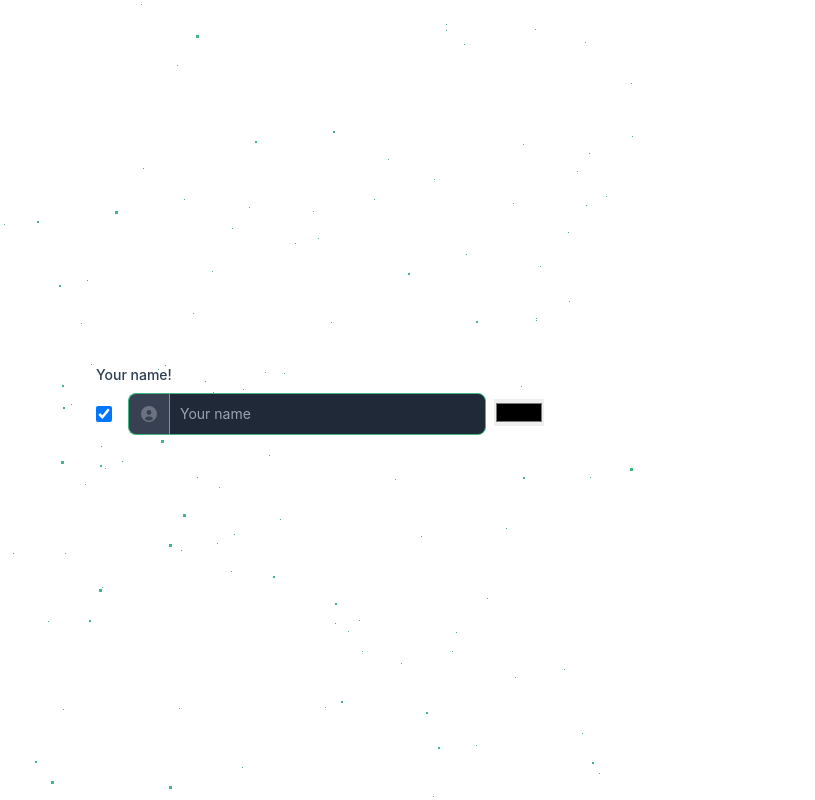
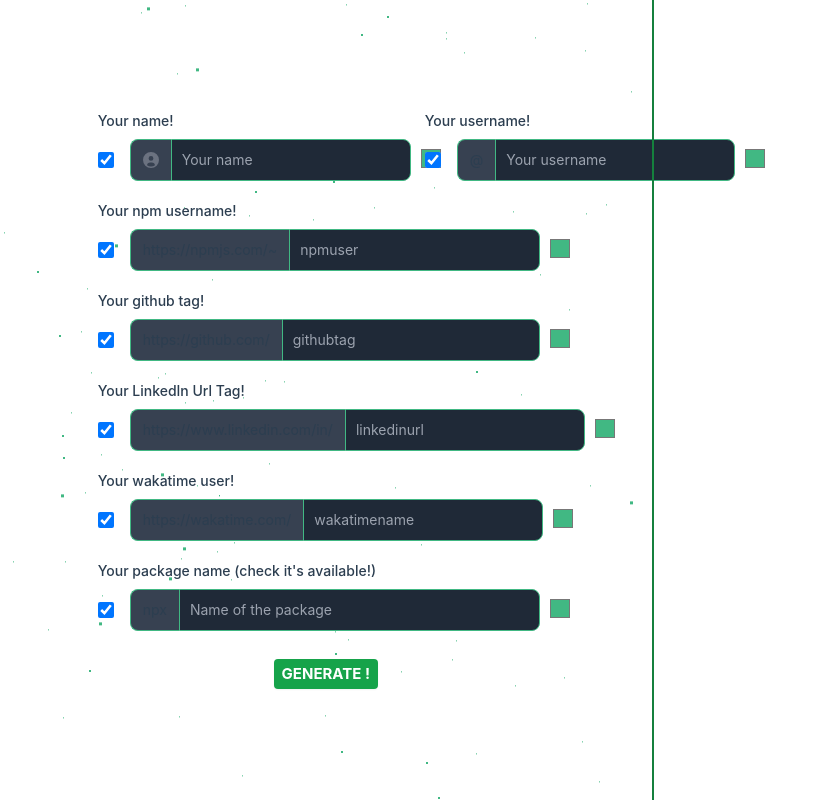
Before and after one commit to GarriguesN/npmcards-generator, a Vue app: page / in a window 1280 px wide. Shown: the whole page, without its empty margins (0-815 px from the left). Built offline with nearby package versions, Linux system fonts and the light colour scheme.

Commit message:
"Refactored ColorPicker and Form components, updated styles and layout, and added new Input and Button components."

```diff
--- /dev/null
+++ b/src/components/Button.vue
@@ -0,0 +1,72 @@
+<script setup>
+import { onMounted } from 'vue';
+
+const props = defineProps({
+    label:{
+        type: String,
+        required: true
+    },
+    type: {
+      type: String,
+      default: 'button'
+    }
+})
+
+onMounted(() => {
+    function rippleEffect(event) {
+    const btn = event.currentTarget;
+
+        const circle = document.createElement("span");
+        const diameter = Math.max(btn.clientWidth, btn.clientHeight);
+        const radius = diameter / 2;
+
+        circle.style.width = circle.style.height = `${diameter}px`;
+        circle.style.left = `${event.clientX - (btn.offsetLeft + radius)}px`;
+        circle.style.top = `${event.clientY - (btn.offsetTop + radius)}px`;
+        circle.classList.add("ripple");
+
+        const ripple = btn.getElementsByClassName("ripple")[0];
+
+        if (ripple) {
+            ripple.remove();
+        }
+
+        btn.appendChild(circle);
+    }
+
+    const btns = document.getElementsByClassName("bt");
+    for (let i = 0; i < btns.length; i++) {
+        btns[i].addEventListener("click", rippleEffect);
+    }
+});
+
+</script>
+
+<template>
+    <div class="flex">
+        <div>
+            <button :type="type" class="bt rounded px-2 py-1 min-w-max font-bold overflow-hidden shadow-sm relative bg-green-600 box-border border-floridaRed text-white hover:bg-opacity-90
+            mobile:px-5
+            mobile:py-2">
+                {{ label ? label : 'DEFAULT' }}
+            </button>
+        </div>
+
+    </div>
+</template>
+
+<style>
+    span.ripple {
+        position: absolute;
+        border-radius: 50%;
+        transform: scale(0);
+        animation: ripple 600ms linear;
+        background-color: rgba(255, 255, 255, 0.7);
+    }
+    @keyframes ripple {
+    to {
+        transform: scale(4);
+        opacity: 0;
+    }
+    }
+</style>
--- a/src/components/ColorPicker.vue
+++ b/src/components/ColorPicker.vue
@@ -14,7 +14,12 @@ const props = defineProps({
     <label>
         <input
             type="color"
-            class="color-picker"
+            class="bg-transparent outline-none w-[400%]"
+            value="#41B883"
         >
     </label>
 </template>
+
+<style>
+
+</style>
--- a/src/components/Form.vue
+++ b/src/components/Form.vue
@@ -1,33 +1,32 @@
 <script setup>
-import ColorPicker from "@/components/ColorPicker.vue"
+import { ref } from 'vue';
+import Input from "@/components/Input.vue"
+import Button from "@/components/Button.vue"
+
+const handleSubmit = (event) => {
+  event.preventDefault();
+  // Form logic
+  console.log('Send it!');
+};
 </script>
 
 
 <template>
-  <form class="w-[70%]">
-    <div id="nameSection">
-      <label for="name" class="block mb-2 text-sm font-medium">Your name!</label>
-      <div class="flex">
-        <div class="flex items-center me-4">
-          <input checked id="nameCheckbox" type="checkbox" value=""
-            class="w-4 h-4 text-green-600 bg-gray-100 border-gray-300 rounded focus:ring-green-500 dark:focus:ring-green-600 dark:ring-offset-gray-800 focus:ring-2 dark:bg-gray-700 dark:border-gray-600">
-        </div>
-        <span
-          class="inline-flex items-center px-3 text-sm bg-gray-700 rounded-s-lg border-t border-l border-b border-[#41B883] ">
-          <svg class="w-4 h-4 text-gray-500 dark:text-gray-400" aria-hidden="true" xmlns="http://www.w3.org/2000/svg"
-            fill="currentColor" viewBox="0 0 20 20">
-            <path
-              d="M10 0a10 10 0 1 0 10 10A10.011 10.011 0 0 0 10 0Zm0 5a3 3 0 1 1 0 6 3 3 0 0 1 0-6Zm0 13a8.949 8.949 0 0 1-4.951-1.488A3.987 3.987 0 0 1 9 13h2a3.987 3.987 0 0 1 3.951 3.512A8.949 8.949 0 0 1 10 18Z" />
-          </svg>
-        </span>
-        <input type="text" id="name"
-          class="rounded-none rounded-e-lg text-gray-700 border border-[#41B883] caret-[#41B883] focus:border-[#41B883] focus:ring-[#41B883] bg-gray-800 flex-1 text-sm p-2.5"
-          placeholder="Your name">
-        <div class="flex items-center ml-2">
-          <ColorPicker></ColorPicker>
-        </div>
-      </div>
+  <form class="w-[70%] space-y-5" @submit="handleSubmit">
+    <div class="flex justify-between">
+      <Input ids="nameInput" idCheckbox="nameCheckbox" label="Your name!" info="name" placeholder="Your name" />
+      <Input ids="usernameInput" idCheckbox="usernameCheckbox" label="Your username!" info="@" placeholder="Your username" />
     </div>
+    <Input ids="npmInput" idCheckbox="npmCheckbox" label="Your npm username!" info="https://npmjs.com/~" placeholder="npmuser" />
+    <Input ids="githubInput" idCheckbox="githubCheckbox" label="Your github tag!" info="https://github.com/" placeholder="githubtag" />
+    <Input ids="linkedinInput" idCheckbox="linkedinCheckbox" label="Your LinkedIn Url Tag!" info="https://www.linkedin.com/in/" placeholder="linkedinurl" />
+    <Input ids="wakatimeInput" idCheckbox="wakatimeCheckbox" label="Your wakatime user!" info="https://wakatime.com/" placeholder="wakatimename" />
+    <Input ids="cardInput" idCheckbox="cardCheckbox" label="Your package name (check it's available!)" info="npx" placeholder="Name of the package" />
+
+    <div class="flex justify-center pt-2">
+      <Button :type="'submit'" label="GENERATE !" />
+    </div>
+
 
   </form>
 </template>
--- /dev/null
+++ b/src/components/Input.vue
@@ -0,0 +1,64 @@
+
+<script setup>
+import ColorPicker from "@/components/ColorPicker.vue"
+
+
+  const props = defineProps({
+      label: {
+          type: String,
+          required: true
+      },
+      idCheckbox: {
+          type: String,
+          required: true
+      },
+      ids: {
+          type: String,
+          required: true
+      },
+      info: {
+          type: String,
+          required: true
+      },
+      placeholder: {
+          type: String,
+          required: true
+      }
+  });
+</script>
+
+<template>
+<div :id="ids">
+      <label :for="ids" class="block mb-2 text-sm font-medium">{{label}}</label>
+      <div class="flex">
+        <div class="flex items-center me-4">
+          <input checked :id="idCheckbox" type="checkbox" value=""
+            class="w-4 h-4 text-green-600 bg-gray-100 border-gray-300 rounded focus:ring-green-500 dark:focus:ring-green-600 dark:ring-offset-gray-800 focus:ring-2 dark:bg-gray-700 dark:border-gray-600">
+        </div>
+        <span
+          class="inline-flex items-center px-3 text-sm bg-gray-700 rounded-s-lg border-t border-l border-b border-[#41B883] ">
+          <div v-if="info == 'name'">
+            <svg class="w-4 h-4 text-gray-500 dark:text-gray-400" aria-hidden="true" xmlns="http://www.w3.org/2000/svg"
+              fill="currentColor" viewBox="0 0 20 20">
+              <path
+                d="M10 0a10 10 0 1 0 10 10A10.011 10.011 0 0 0 10 0Zm0 5a3 3 0 1 1 0 6 3 3 0 0 1 0-6Zm0 13a8.949 8.949 0 0 1-4.951-1.488A3.987 3.987 0 0 1 9 13h2a3.987 3.987 0 0 1 3.951 3.512A8.949 8.949 0 0 1 10 18Z" />
+            </svg>
+          </div>
+          <div v-else>
+            {{info}}
+          </div>
+        </span>
+        <input type="text" :id="ids"
+          class="rounded-none rounded-e-lg text-gray-700 border border-[#41B883] caret-[#41B883] focus:border-[#41B883] focus:ring-[#41B883] bg-gray-800 flex-1 text-sm p-2.5"
+          :placeholder="placeholder">
+        <div class="flex items-center ml-2">
+          <ColorPicker></ColorPicker>
+        </div>
+      </div>
+</div>
+</template>
+
+
+<style scoped>
+
+</style>
--- a/src/views/HomeView.vue
+++ b/src/views/HomeView.vue
@@ -11,7 +11,7 @@
   </div>
 
 
-  <div id="col2" class="flex-1">
+  <div id="col2" class="flex-1 border-l-2 border-green-700">
 
   </div>
   </div>
```
